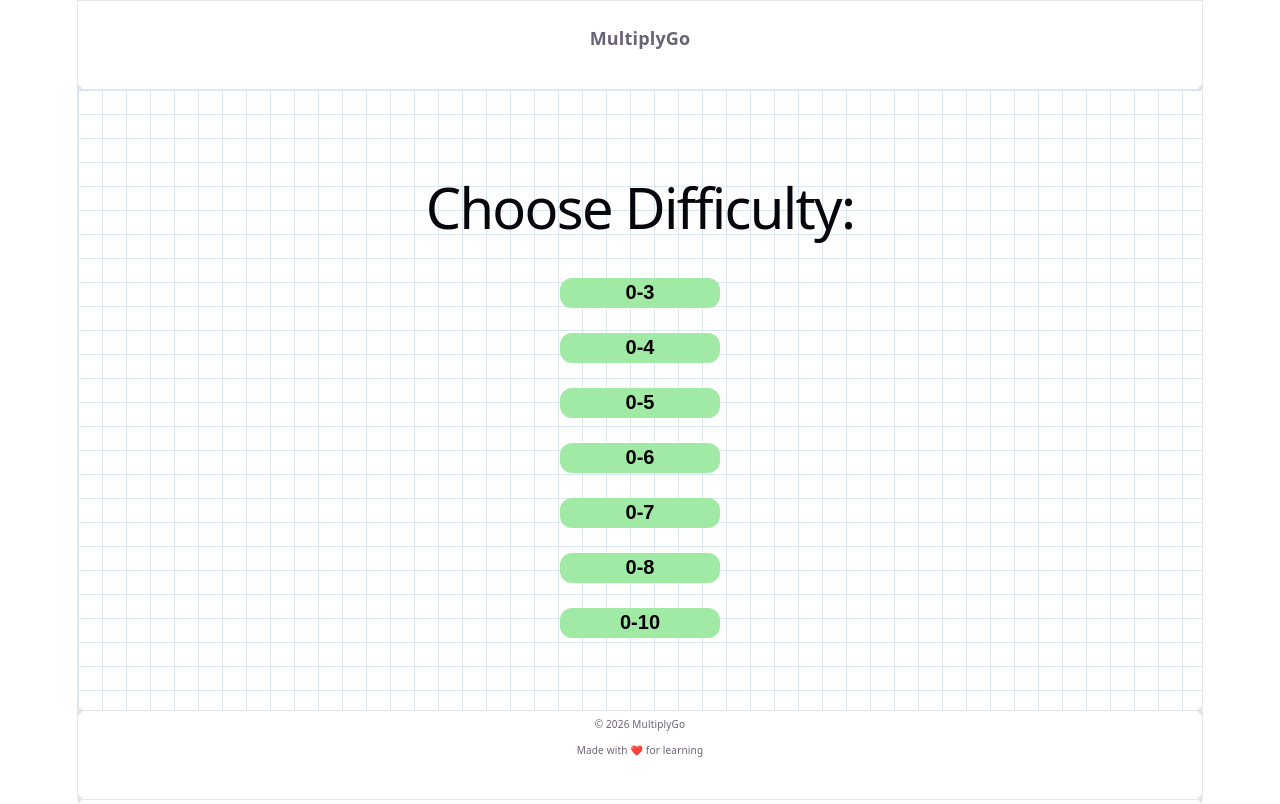
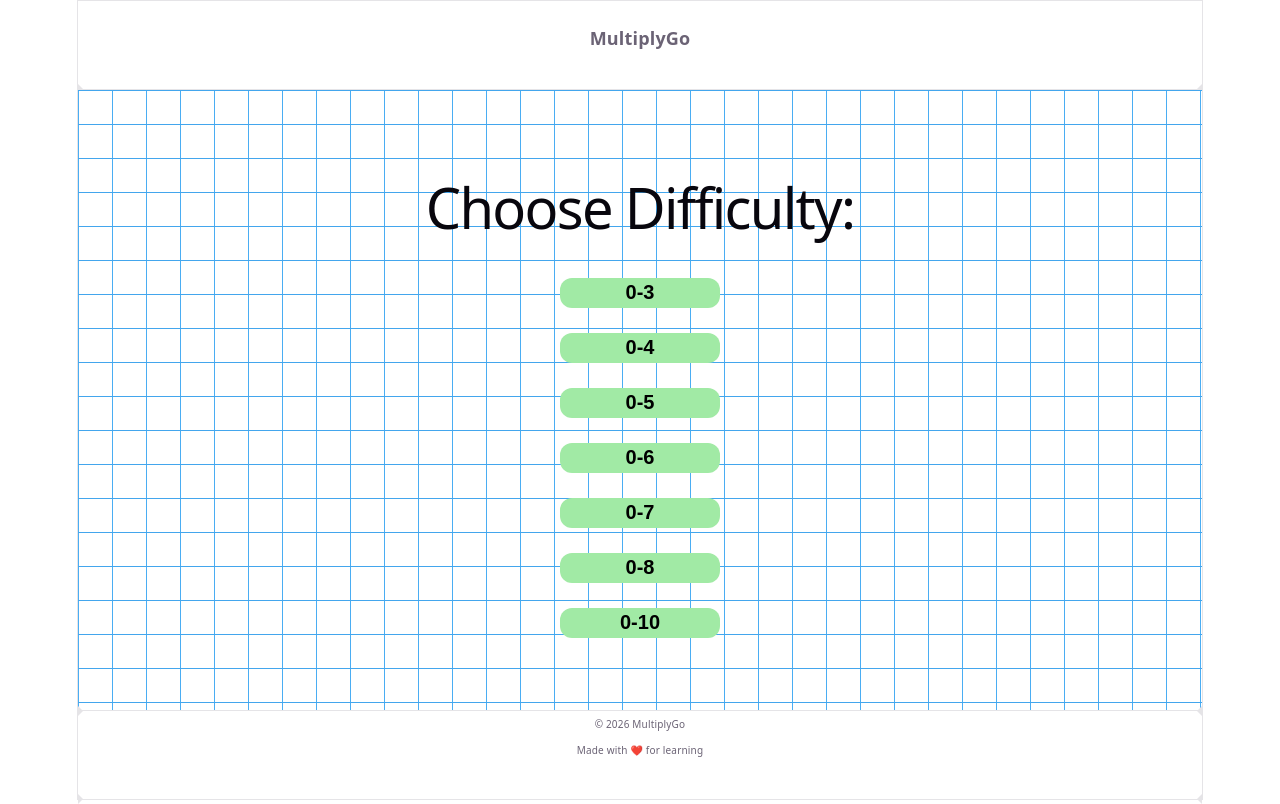
Before and after one commit to annaLibergod/MultiplyGo, a React (Vite) app: page / in a window 1280 px wide. Built offline with nearby package versions, Linux system fonts and the light colour scheme.

Commit message:
Changed cells

```diff
--- a/src/App.css
+++ b/src/App.css
@@ -35,10 +35,15 @@
   }
 
   background-color: #fff;
-  background-image:
+  /* background-image:
     linear-gradient(#d9e6ef 1px, transparent 1px),
     linear-gradient(90deg, #d9e6ef 1px, transparent 1px);
-  background-size: 24px 24px;
+  background-size: 24px 24px; */
+
+  background-image:
+    linear-gradient(#43a6ed 1px, transparent 1px),
+    linear-gradient(90deg, #4aadf3 1px, transparent 1px);
+  background-size: 34px 34px;
 }
 
 #next-steps {
```
